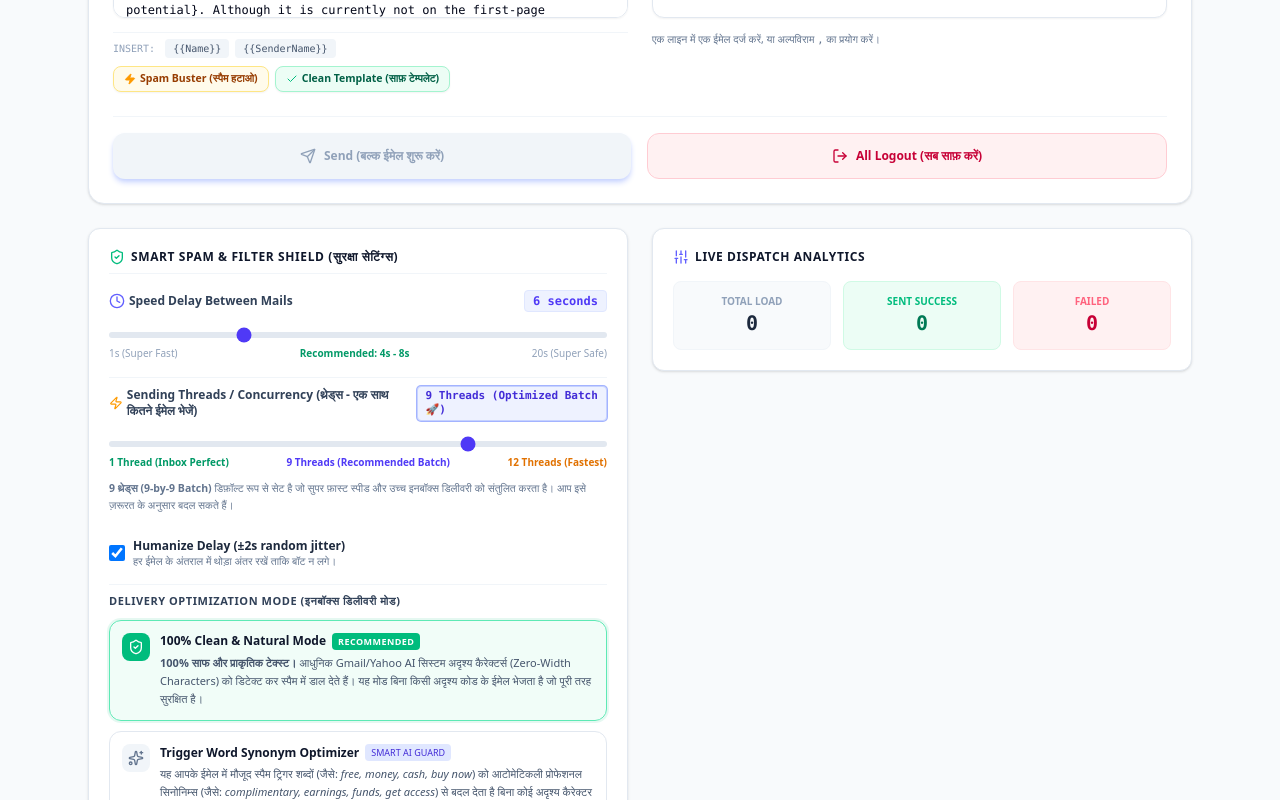
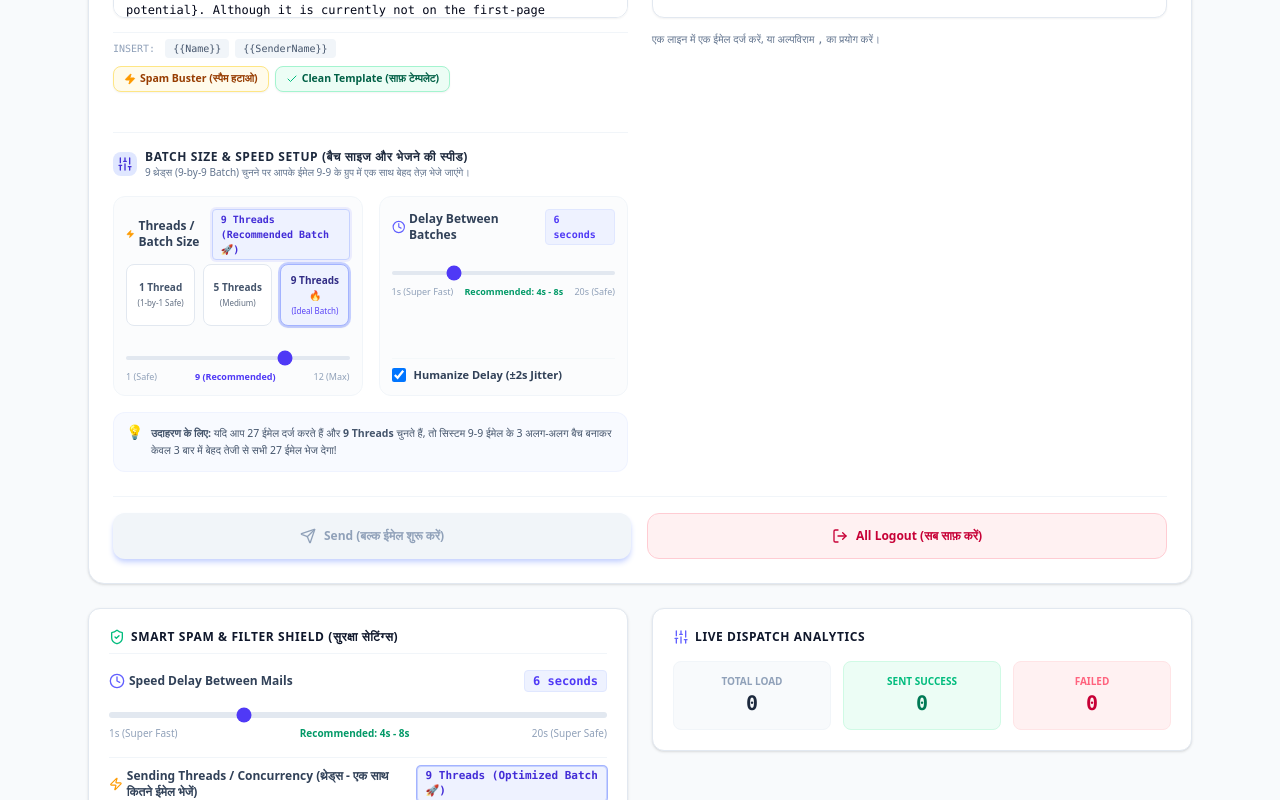
Before and after one commit to sophia-w-hash/new_full_safe_maller, a React (Vite) app: page / in a window 1280 px wide. Shown: the part 720-1520 px from the top of the page. Built offline with nearby package versions, Linux system fonts and the light colour scheme.

Commit message:
Update App.tsx

```diff
--- a/src/App.tsx
+++ b/src/App.tsx
@@ -48,7 +48,11 @@ export default function App() {
 <p>{Best regards|Warm regards|Sincerely},<br><strong>{{SenderName}}</strong></p>`);
   const [recipientsInput, setRecipientsInput] = useState(localStorage.getItem('recipientsInput') || '');
   const [concurrency, setConcurrency] = useState(() => {
-    return parseInt(localStorage.getItem('concurrency') || '9');
+    const cached = localStorage.getItem('concurrency');
+    if (!cached || cached === '1') {
+      return 9;
+    }
+    return parseInt(cached);
   });
 
   // Persist inputs to localStorage
@@ -410,7 +414,7 @@ export default function App() {
         return;
       }
 
-      // Check sender limit with 25 limit check using locked sender credentials
+      // Check sender limit with 500 limit check using locked sender credentials
       const currentSenderEmail = activeSenderEmailRef.current || senderEmailRef.current;
       const currentAppPassword = activeAppPasswordRef.current || appPasswordRef.current;
 
@@ -422,15 +426,15 @@ export default function App() {
       }
 
       const count = getSentCountLast12Hours(currentSenderEmail);
-      if (count >= 25) {
+      if (count >= 500) {
         setIsSending(false);
-        addLog(`⚠️ Limit Reached: ${currentSenderEmail} has hit the Gmail limit of 25 emails / 12 hours!`);
-        alert(`⚠️ Sending Limit Reached!\nYour Gmail account ${currentSenderEmail} has hit the 25-email limit in the last 12 hours.\n\nPlease wait for the cooldown to reset.`);
+        addLog(`⚠️ Limit Reached: ${currentSenderEmail} has hit the Gmail limit of 500 emails / 12 hours!`);
+        alert(`⚠️ Sending Limit Reached!\nYour Gmail account ${currentSenderEmail} has hit the 500-email limit in the last 12 hours.\n\nPlease wait for the cooldown to reset.`);
         return;
       }
 
-      // Pre-calculate how many emails we can send in this batch without exceeding 25
-      const remainingLimit = 25 - count;
+      // Pre-calculate how many emails we can send in this batch without exceeding 500
+      const remainingLimit = 500 - count;
       const targetsWithSenders = pendingTargets.slice(0, remainingLimit).map(item => ({
         index: item.index,
         target: item.target,
@@ -439,8 +443,8 @@ export default function App() {
 
       if (targetsWithSenders.length === 0) {
         setIsSending(false);
-        addLog(`⚠️ Limit Reached: ${currentSenderEmail} has hit the Gmail limit of 25 emails / 12 hours!`);
-        alert(`⚠️ Sending Limit Reached!\nYour Gmail account ${currentSenderEmail} has hit the 25-email limit in the last 12 hours.`);
+        addLog(`⚠️ Limit Reached: ${currentSenderEmail} has hit the Gmail limit of 500 emails / 12 hours!`);
+        alert(`⚠️ Sending Limit Reached!\nYour Gmail account ${currentSenderEmail} has hit the 500-email limit in the last 12 hours.`);
         return;
       }
 
@@ -705,7 +709,7 @@ export default function App() {
                   </span>
                   {senderEmail && (
                     <span className="text-[10px] text-indigo-600 font-bold bg-indigo-50 px-2 py-0.5 rounded border border-indigo-100">
-                      {getSentCountLast12Hours(senderEmail)} / 25 Sent
+                      {getSentCountLast12Hours(senderEmail)} / 500 Sent
                     </span>
                   )}
                 </label>
@@ -719,7 +723,7 @@ export default function App() {
                 {senderEmail && (
                   <p className="text-[10.5px] text-slate-500 mt-1.5 flex items-center gap-1">
                     <span className="w-1.5 h-1.5 rounded-full bg-indigo-500 animate-pulse" />
-                    इस Gmail ID के लिए 12 घंटे में 25 ईमेल की सीमा (limit) तय है।
+                    इस Gmail ID के लिए 12 घंटे में 500 ईमेल की सीमा (limit) तय है।
                   </p>
                 )}
               </div>
@@ -824,6 +828,155 @@ export default function App() {
                 <p className="text-[10.5px] text-slate-500 mt-2">
                   एक लाइन में एक ईमेल दर्ज करें, या अल्पविराम <code>,</code> का प्रयोग करें।
                 </p>
+              </div>
+
+              {/* Speed & Concurrency Inline Panel */}
+              <div id="inline-speed-concurrency-control" className="mt-4 pt-4 border-t border-slate-100 space-y-4">
+                <div className="flex items-center gap-2">
+                  <div className="p-1 bg-indigo-100 text-indigo-700 rounded-lg">
+                    <Sliders className="w-4 h-4" />
+                  </div>
+                  <div>
+                    <h4 className="text-xs font-bold text-slate-800 uppercase tracking-wider">
+                      Batch Size & Speed Setup (बैच साइज और भेजने की स्पीड)
+                    </h4>
+                    <p className="text-[10px] text-slate-500">
+                      9 थ्रेड्स (9-by-9 Batch) चुनने पर आपके ईमेल 9-9 के ग्रुप में एक साथ बेहद तेज़ भेजे जाएंगे।
+                    </p>
+                  </div>
+                </div>
+
+                <div className="grid grid-cols-1 md:grid-cols-2 gap-4">
+                  {/* Concurrency Threads Selector */}
+                  <div className="space-y-2 bg-slate-50/50 p-3 rounded-xl border border-slate-100">
+                    <div className="flex justify-between items-center mb-1">
+                      <span className="text-xs font-bold text-slate-700 flex items-center gap-1">
+                        <Zap className="w-3.5 h-3.5 text-amber-500 fill-amber-500 animate-pulse" />
+                        Threads / Batch Size
+                      </span>
+                      <span className={`font-mono text-[10px] font-black px-2 py-0.5 rounded border ${
+                        concurrency === 1
+                          ? 'text-emerald-700 bg-emerald-50 border-emerald-200'
+                          : concurrency === 9
+                            ? 'text-indigo-700 bg-indigo-50 border-indigo-200 ring-2 ring-indigo-500/10'
+                            : 'text-blue-700 bg-blue-50 border-blue-200'
+                      }`}>
+                        {concurrency === 1 ? '1 Thread (Safe)' : concurrency === 9 ? '9 Threads (Recommended Batch 🚀)' : `${concurrency} Threads (Parallel)`}
+                      </span>
+                    </div>
+
+                    <div className="grid grid-cols-3 gap-2">
+                      <button
+                        type="button"
+                        onClick={() => setConcurrency(1)}
+                        className={`py-2 px-1.5 rounded-lg border text-[10px] font-bold transition-all flex flex-col items-center justify-center gap-0.5 cursor-pointer ${
+                          concurrency === 1
+                            ? 'bg-emerald-50 border-emerald-300 text-emerald-800 ring-2 ring-emerald-500/10 shadow-xs'
+                            : 'bg-white border-slate-200 hover:border-slate-300 text-slate-600'
+                        }`}
+                      >
+                        <span>1 Thread</span>
+                        <span className="text-[8px] font-normal opacity-85">(1-by-1 Safe)</span>
+                      </button>
+
+                      <button
+                        type="button"
+                        onClick={() => setConcurrency(5)}
+                        className={`py-2 px-1.5 rounded-lg border text-[10px] font-bold transition-all flex flex-col items-center justify-center gap-0.5 cursor-pointer ${
+                          concurrency === 5
+                            ? 'bg-blue-50 border-blue-300 text-blue-800 ring-2 ring-blue-500/10 shadow-xs'
+                            : 'bg-white border-slate-200 hover:border-slate-300 text-slate-600'
+                        }`}
+                      >
+                        <span>5 Threads</span>
+                        <span className="text-[8px] font-normal opacity-85">(Medium)</span>
+                      </button>
+
+                      <button
+                        type="button"
+                        onClick={() => setConcurrency(9)}
+                        className={`py-2 px-1.5 rounded-lg border text-[10px] font-bold transition-all flex flex-col items-center justify-center gap-0.5 cursor-pointer ${
+                          concurrency === 9
+                            ? 'bg-indigo-50 border-indigo-300 text-indigo-800 ring-2 ring-indigo-300/60 shadow-sm'
+                            : 'bg-white border-slate-200 hover:border-slate-300 text-slate-600'
+                        }`}
+                      >
+                        <span className="flex items-center gap-0.5 text-indigo-900 font-extrabold">
+                          9 Threads 🔥
+                        </span>
+                        <span className="text-[8px] font-medium text-indigo-600 opacity-95">(Ideal Batch)</span>
+                      </button>
+                    </div>
+
+                    <div className="pt-2">
+                      <input
+                        type="range"
+                        min={1}
+                        max={12}
+                        value={concurrency}
+                        onChange={(e) => setConcurrency(parseInt(e.target.value))}
+                        className="w-full h-1 bg-slate-200 rounded-lg appearance-none cursor-pointer accent-indigo-600"
+                      />
+                      <div className="flex justify-between text-[9px] font-medium text-slate-400 mt-1">
+                        <span>1 (Safe)</span>
+                        <span className="text-indigo-600 font-bold">9 (Recommended)</span>
+                        <span>12 (Max)</span>
+                      </div>
+                    </div>
+                  </div>
+
+                  {/* Delay Panel */}
+                  <div className="space-y-2 bg-slate-50/50 p-3 rounded-xl border border-slate-100 flex flex-col justify-between">
+                    <div>
+                      <div className="flex justify-between items-center mb-1">
+                        <span className="text-xs font-bold text-slate-700 flex items-center gap-1">
+                          <Clock className="w-3.5 h-3.5 text-indigo-500" />
+                          Delay Between Batches
+                        </span>
+                        <span className="font-mono text-[10px] font-bold text-indigo-600 bg-indigo-50 px-2 py-0.5 rounded border border-indigo-100">
+                          {delaySeconds} seconds
+                        </span>
+                      </div>
+
+                      <div className="pt-2">
+                        <input
+                          type="range"
+                          min={1}
+                          max={20}
+                          value={delaySeconds}
+                          onChange={(e) => setDelaySeconds(parseInt(e.target.value))}
+                          className="w-full h-1 bg-slate-200 rounded-lg appearance-none cursor-pointer accent-indigo-600"
+                        />
+                        <div className="flex justify-between text-[9px] text-slate-400 mt-1">
+                          <span>1s (Super Fast)</span>
+                          <span className="text-emerald-600 font-semibold">Recommended: 4s - 8s</span>
+                          <span>20s (Safe)</span>
+                        </div>
+                      </div>
+                    </div>
+
+                    <div className="pt-2 border-t border-slate-100/60">
+                      <label className="flex items-center gap-2 cursor-pointer">
+                        <input
+                          type="checkbox"
+                          checked={randomizeDelay}
+                          onChange={(e) => setRandomizeDelay(e.target.checked)}
+                          className="rounded text-indigo-600 focus:ring-indigo-500 h-3.5 w-3.5 cursor-pointer"
+                        />
+                        <div className="text-[11px]">
+                          <p className="font-bold text-slate-700">Humanize Delay (±2s Jitter)</p>
+                        </div>
+                      </label>
+                    </div>
+                  </div>
+                </div>
+
+                <div className="text-[10.5px] text-slate-600 leading-relaxed bg-indigo-50/40 p-3 rounded-xl border border-indigo-100/40 flex items-start gap-2">
+                  <span className="text-indigo-500 font-extrabold text-sm shrink-0 leading-none">💡</span>
+                  <p>
+                    <strong>उदाहरण के लिए:</strong> यदि आप 27 ईमेल दर्ज करते हैं और <strong>9 Threads</strong> चुनते हैं, तो सिस्टम 9-9 ईमेल के 3 अलग-अलग बैच बनाकर केवल 3 बार में बेहद तेजी से सभी 27 ईमेल भेज देगा!
+                  </p>
+                </div>
               </div>
 
             </div>
```
